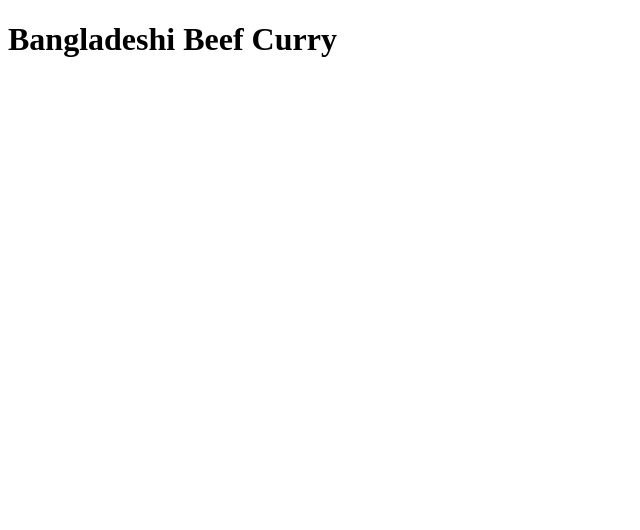
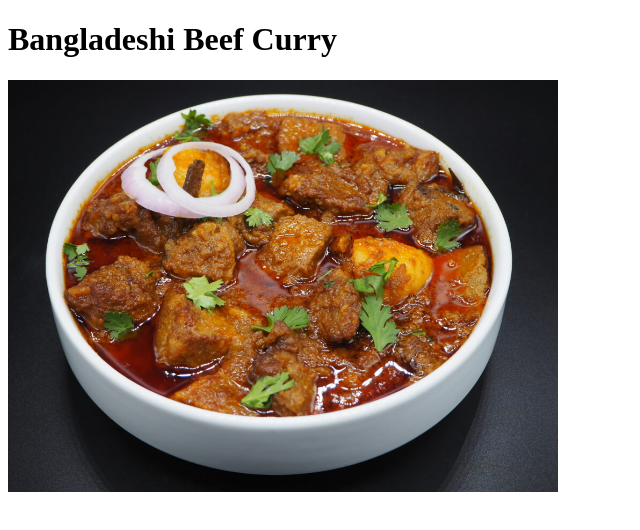
Before and after one commit to md-merajus/odin-recipes, a plain HTML site: page recipes/beef-curry.html in a window 1280 px wide. Shown: the whole page, without its empty margins (0-640 px from the left). Drawn offline with Linux system fonts and the light colour scheme.

Commit message:
feat: add an image in beef-curry.html
Append an image of the finished beef curry under the primary heading.

```diff
--- a/recipes/beef-curry.html
+++ b/recipes/beef-curry.html
@@ -8,5 +8,6 @@
 
     <body>
         <h1>Bangladeshi Beef Curry</h1>
+        <img src="../images/beef-curry.jpg" alt="A bowl of beef curry" width="550">
     </body>
 </html>
```
